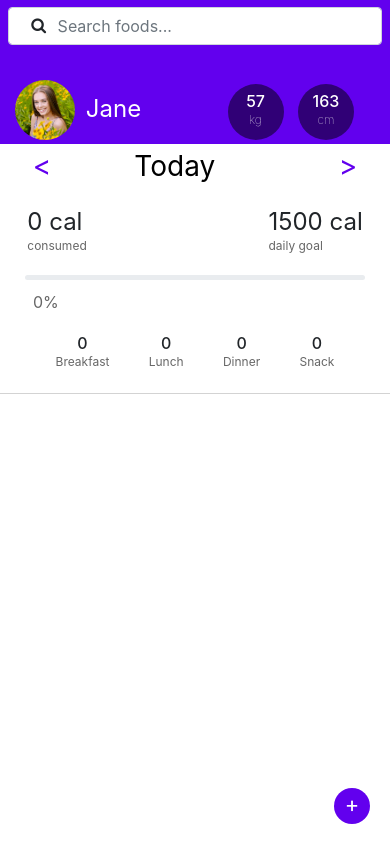
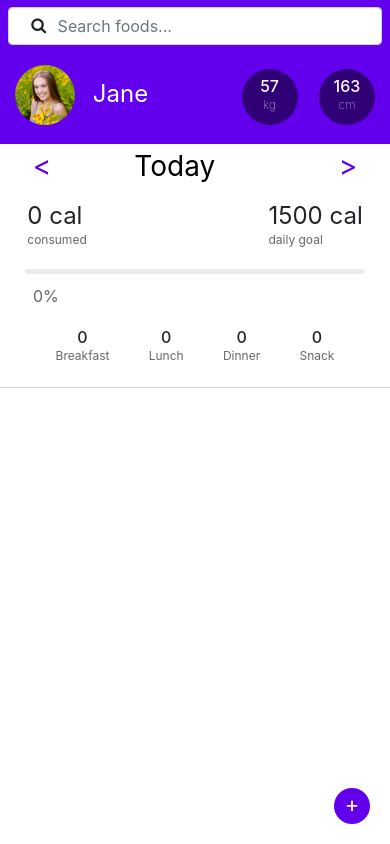
Before and after one commit to SmilingCode/GymApp, a React (Create React App) app in the folder gym-app/: page / in a window 390 px wide. Built offline with nearby package versions, Linux system fonts and the light colour scheme.

Commit message:
done responsive part

```diff
--- a/gym-app/src/App.css
+++ b/gym-app/src/App.css
@@ -12,7 +12,7 @@
     }
 
     .user-data {
-        margin-top: 15%;
+        margin-top: -33px;
     }
 
     .food-list {
@@ -27,6 +27,7 @@
 
     .user-info {
         display: flex;
+        justify-content: space-between;
     }
 
     .user-info > div.firstname {
@@ -80,9 +81,8 @@
     }
 
     .user-info-row {
-        position: absolute;
-        top: 7%;
-        width: 100%;
+        position: relative;
+        top: -100px;
     }
 
     .carousel-text {
```
